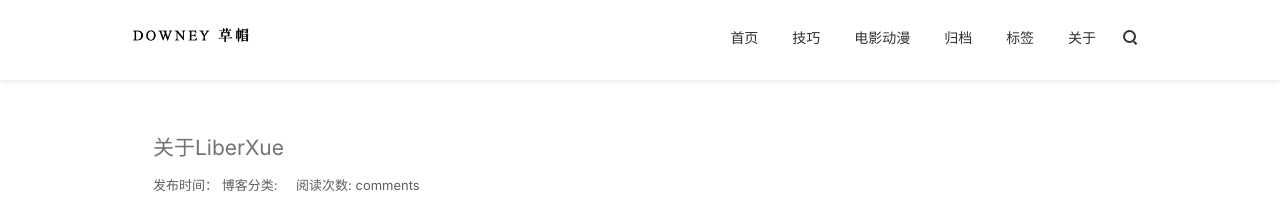
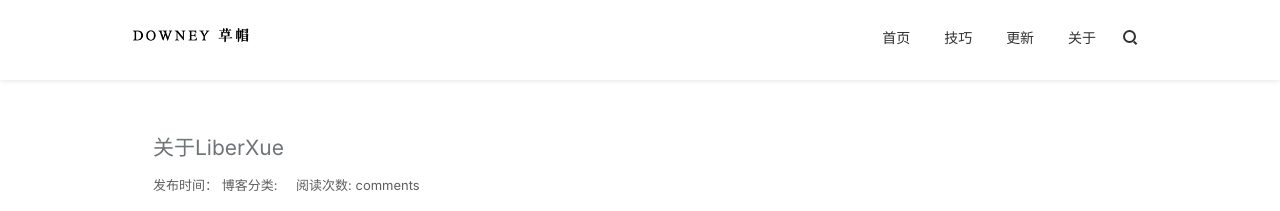
Before and after one commit to downeyye/downeyye.github.io, a Jekyll site: the page built from about.md, in a window 1280 px wide. Shown: the top 211 px of the page. Built offline with Jekyll 4.4.1, drawn with Linux system fonts in a browser that asks for light colours; nearby versions of some CDN libraries; comment, search, counter and statistics services are not loaded.

Commit message:
config更改

```diff
--- a/_config.yml
+++ b/_config.yml
@@ -3,12 +3,12 @@ title:            "我要送你一顶帽子"
 description:      "HI 电影的世界、书中之屋、进入二次元"
 url:              https://downeyye.github.io # 域名
 signoff:          "downeyye" # Your name
-facebook_appid:   #liberxue
+facebook_appid:   #downeyye
 google_analytics: UA-101222464-1
 share:            true
 # 分页
 paginate: 15
-paginate_path: "liberxuepage:num"
+paginate_path: "downeyyepage:num"
 gems: [jekyll-paginate]
 links:
   - name:         首页
@@ -17,14 +17,8 @@ links:
   - name:         技巧
     url:          /book
     external:     false
-  - name:         电影动漫
-    url:          /road
-    external:     false
-  - name:         归档
+  - name:         更新
     url:          /archives
-    external:     false
-  - name:         标签
-    url:          /tags
     external:     false
   - name:         关于
     url:          /about
```
